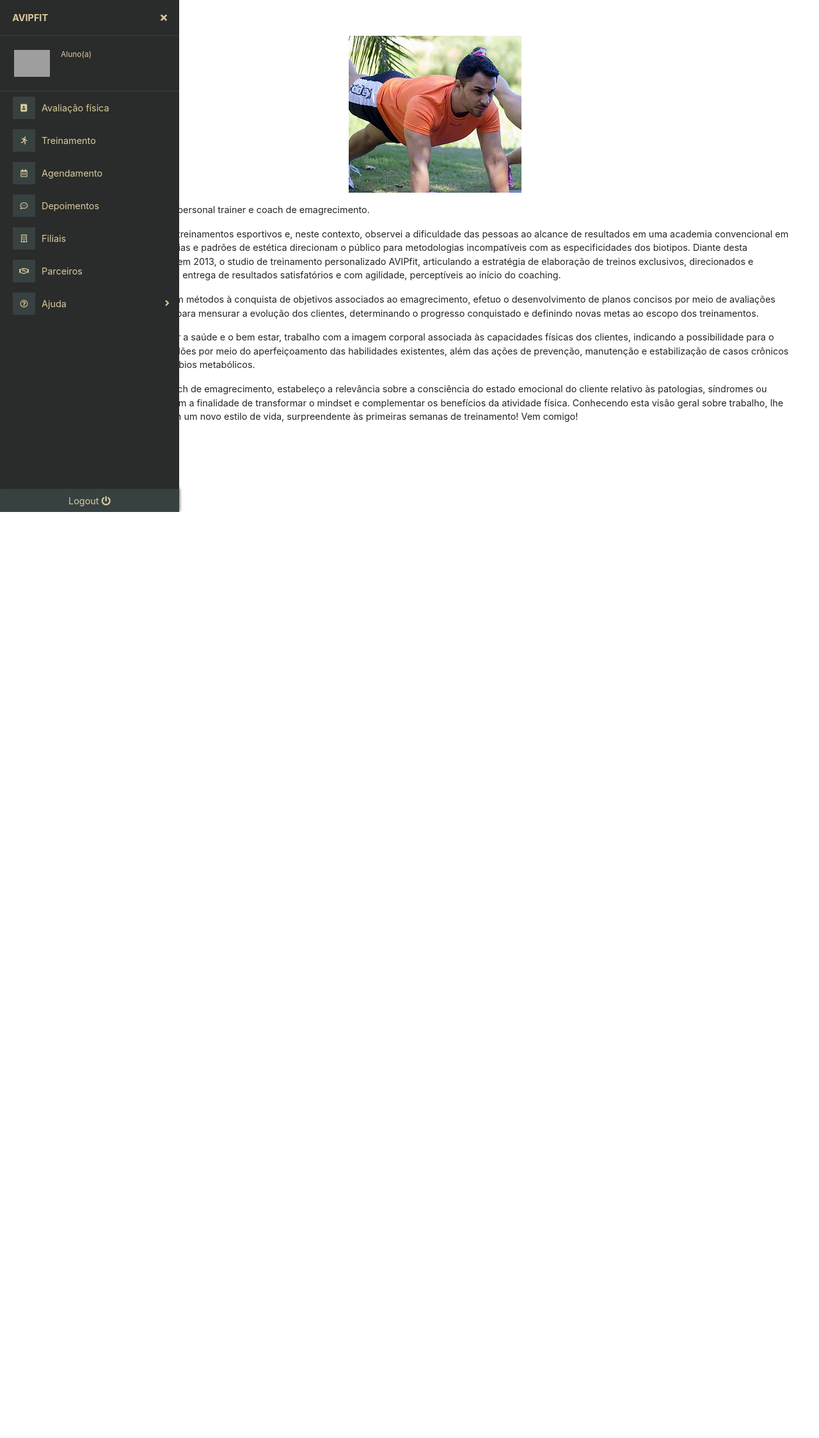
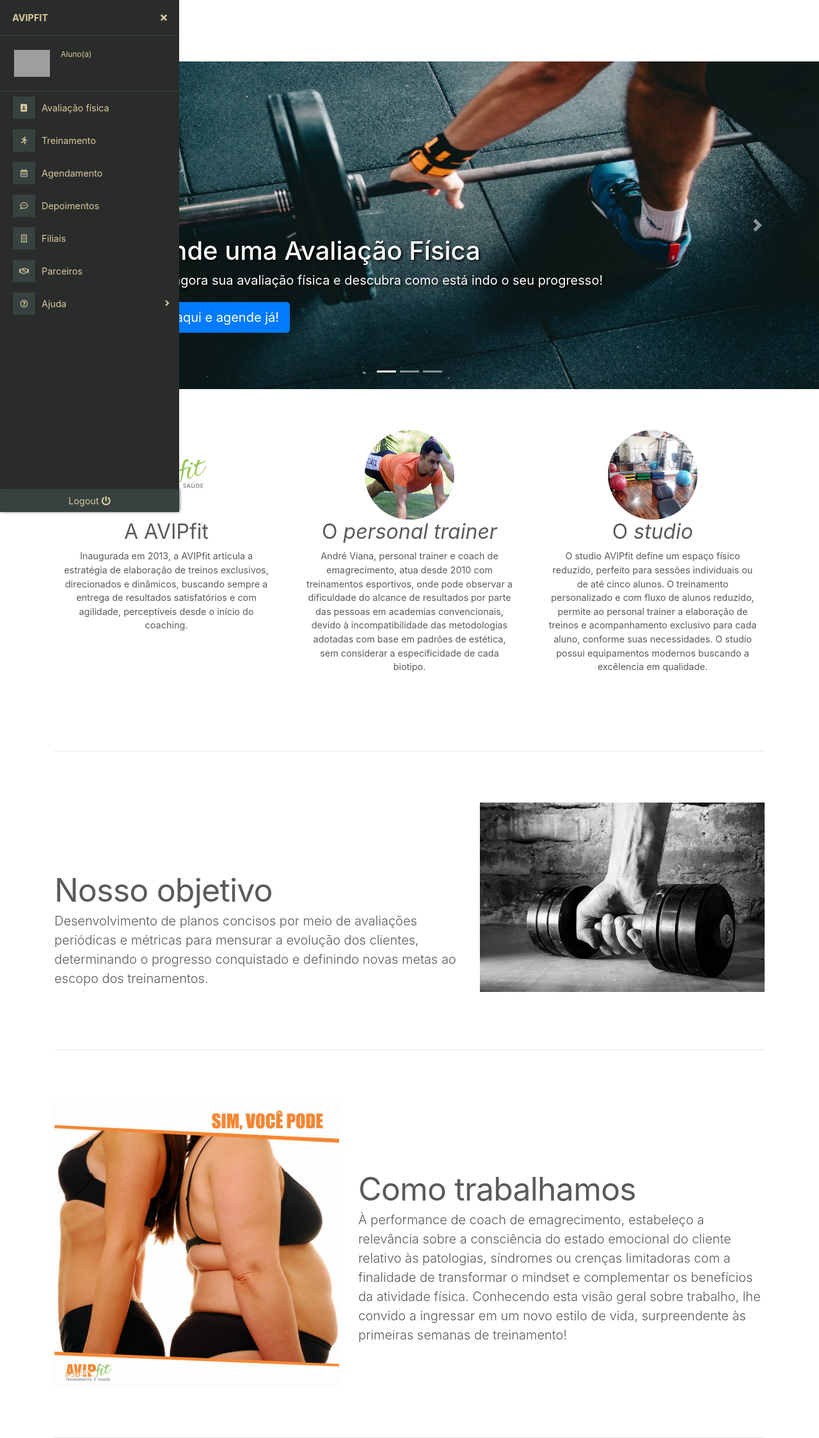
Before and after one commit to danielmestre98/avipfitprojectweb, a PHP site: page /aluno/principal in a window 1280 px wide. Shown: the whole page at 64% size. Before the commit the page ends 800 px from the top, so only its background shows below. Run offline with PHP 8.4, Linux system fonts and the light colour scheme; the visitor is signed in with stand-in values (Sample User, id 1); data that the repository does not hold is empty; some libraries are stand-ins or nearby versions; grey boxes are pictures that could not be loaded.

Commit message:
Gerenciamento view de aluno

```diff
--- a/_notes/dwsync.xml
+++ b/_notes/dwsync.xml
@@ -5,7 +5,7 @@
 <file name=".htaccess" server="files.000webhost.com/public_html/" local="132122830195668329" remote="132121039200000000" Dst="1" />
 <file name="agendamento.php" server="files.000webhost.com/public_html/" local="132122830196356490" remote="132121039200000000" Dst="1" />
 <file name="codigo.php" server="files.000webhost.com/public_html/" local="132122830200036667" remote="132121039200000000" Dst="1" />
-<file name="depoimentos.php" server="files.000webhost.com/public_html/" local="132122830202729452" remote="132121039200000000" Dst="1" />
+<file name="depoimentos.php" server="files.000webhost.com/public_html/" local="132127750128693717" remote="132127857600000000" Dst="1" />
 <file name="filiais.php" server="files.000webhost.com/public_html/" local="132122830233676731" remote="132122784000000000" Dst="1" />
 <file name="index.php" server="files.000webhost.com/public_html/" local="132122830236459572" remote="132121039200000000" Dst="1" />
 <file name="nav.php" server="files.000webhost.com/public_html/" local="132127697007559422" remote="132127804800000000" Dst="1" />
--- a/aluno/_notes/dwsync.xml
+++ b/aluno/_notes/dwsync.xml
@@ -3,15 +3,15 @@
 <file name="agendamento.php" server="files.000webhost.com/public_html/" local="132120880800000000" remote="132120880800000000" Dst="1" />
 <file name="aprovacao.php" server="files.000webhost.com/public_html/" local="132120880800000000" remote="132120880800000000" Dst="1" />
 <file name="aval_fisica.php" server="files.000webhost.com/public_html/" local="132120880800000000" remote="132120880800000000" Dst="1" />
-<file name="depoimentos.php" server="files.000webhost.com/public_html/" local="132120880800000000" remote="132120880800000000" Dst="1" />
+<file name="depoimentos.php" server="files.000webhost.com/public_html/" local="132127748808359497" remote="132127856400000000" Dst="1" />
 <file name="filiais.php" server="files.000webhost.com/public_html/" local="132120880800000000" remote="132120880800000000" Dst="1" />
 <file name="manuais.php" server="files.000webhost.com/public_html/" local="132120880800000000" remote="132120880800000000" Dst="1" />
-<file name="nav.php" server="files.000webhost.com/public_html/" local="132127709012057417" remote="132127816800000000" Dst="1" />
+<file name="nav.php" server="files.000webhost.com/public_html/" local="132127723228964650" remote="132127831200000000" Dst="1" />
 <file name="novo_agen.php" server="files.000webhost.com/public_html/" local="132120880800000000" remote="132120880800000000" Dst="1" />
 <file name="novo_dep.php" server="files.000webhost.com/public_html/" local="132120880800000000" remote="132120880800000000" Dst="1" />
 <file name="novo_ticket.php" server="files.000webhost.com/public_html/" local="132120880800000000" remote="132120880800000000" Dst="1" />
 <file name="parceiros.php" server="files.000webhost.com/public_html/" local="132120880800000000" remote="132120880800000000" Dst="1" />
-<file name="principal.php" server="files.000webhost.com/public_html/" local="132120880800000000" remote="132120880800000000" Dst="1" />
+<file name="principal.php" server="files.000webhost.com/public_html/" local="132127718279243700" remote="132127825800000000" Dst="1" />
 <file name="tickets.php" server="files.000webhost.com/public_html/" local="132120880800000000" remote="132120880800000000" Dst="1" />
 <file name="treinamento.php" server="files.000webhost.com/public_html/" local="132120880800000000" remote="132120880800000000" Dst="1" />
 <file name="ver_aval.php" server="files.000webhost.com/public_html/" local="132120880800000000" remote="132120880800000000" Dst="1" />
--- a/aluno/nav.php
+++ b/aluno/nav.php
@@ -41,7 +41,7 @@ else{
 		<div class="sidebar-content">
 			<!-- sidebar-brand  -->
 			<div class="sidebar-item sidebar-brand">
-				<a href="index">avipfit</a>
+				<a href="principal">avipfit</a>
 				<div id="close-sidebar">
 					<i class="fas fa-times"></i>
 				</div>
--- a/aluno/principal.php
+++ b/aluno/principal.php
@@ -6,30 +6,128 @@ include_once( 'nav.php' );
 <head>
 	<meta charset="utf-8">
 	<title>AVIPfit</title>
+	<link rel="stylesheet" href="../css/carousel.css">
 </head>
 
 <body>
-	<main class="page-content pt-2">
-		<div id="overlay" class="overlay"></div>
-		<div class="container">
-			<div align="center">
-				<p><img src="../img/fotoprincipal.png" alt=""></p>
-			</div>
-			<p>Olá! Sou André Viana, personal trainer e coach de emagrecimento.</p>
+	<main role="main">
 
-			<p>Atuo desde 2010 com treinamentos esportivos e, neste contexto, observei a dificuldade das pessoas ao alcance de resultados em uma academia convencional em que inúmeras referências e padrões de estética direcionam o público para metodologias incompatíveis com as especificidades dos biotipos. Diante desta percepção, inaugurei, em 2013, o studio de treinamento personalizado AVIPfit, articulando a estratégia de elaboração de treinos exclusivos, direcionados e dinâmicos, eficientes à entrega de resultados satisfatórios e com agilidade, perceptíveis ao início do coaching.</p>
+      <div id="myCarousel" class="carousel slide" data-ride="carousel">
+        <ol class="carousel-indicators">
+          <li data-target="#myCarousel" data-slide-to="0" class="active"></li>
+          <li data-target="#myCarousel" data-slide-to="1"></li>
+          <li data-target="#myCarousel" data-slide-to="2"></li>
+        </ol>
+        <div class="carousel-inner">
+          <div class="carousel-item active">
+            <img class="first-slide" src="../img/aulaexp.jpg" alt="First slide">
+            <div class="container">
+              <div class="carousel-caption text-left">
+                <h1 style="text-shadow: 2px 2px 4px #000000;">Agende uma Avaliação Física</h1>
+                <p style="text-shadow: 2px 2px 4px #000000;">Agende agora sua avaliação física e descubra como está indo o seu progresso!</p>
+                <p><a class="btn btn-lg btn-primary" href="agendamento" role="button">Clique aqui e agende já!</a></p>
+              </div>
+            </div>
+          </div>
+          <div class="carousel-item">
+            <img class="second-slide" src="../img/parceiros.jpg" alt="Second slide">
+            <div class="container">
+              <div class="carousel-caption">
+                <h1 style="text-shadow: 2px 2px 4px #000000;">Conheça nossos parceiros</h1>
+                <p style="text-shadow: 2px 2px 4px #000000;">A AVIPfit possui parceria com clínicas de estética e laboratórios de manipulação. Tudo para o seu bem-estar.</p>
+                <p><a class="btn btn-lg btn-primary" href="parceiros" role="button">Clique e conheça!</a></p>
+              </div>
+            </div>
+          </div>
+          <div class="carousel-item">
+            <img class="third-slide" src="../img/faleconosco.jpg" alt="Third slide">
+            <div class="container">
+              <div class="carousel-caption text-right">
+                <h1 style="text-shadow: 2px 2px 4px #000000;">Fale conosco</h1>
+                <p style="text-shadow: 2px 2px 4px #000000;">Fique por dentro de todos os nossos eventos e conheça nossa rotina. Curta a página da AVIPfit no Facebook!</p>
+                <p><a class="btn btn-lg btn-primary" target="_blank" href="https://www.facebook.com/TreinamentoPersonalizad0/" role="button"><i class="fab fa-facebook-f"></i></a></p>
+              </div>
+            </div>
+          </div>
+        </div>
+        <a class="carousel-control-prev" href="#myCarousel" role="button" data-slide="prev">
+          <span class="carousel-control-prev-icon" aria-hidden="true"></span>
+          <span class="sr-only">Previous</span>
+        </a>
+        <a class="carousel-control-next" href="#myCarousel" role="button" data-slide="next">
+          <span class="carousel-control-next-icon" aria-hidden="true"></span>
+          <span class="sr-only">Next</span>
+        </a>
+      </div>
 
 
-			<p>Com especialização em métodos à conquista de objetivos associados ao emagrecimento, efetuo o desenvolvimento de planos concisos por meio de avaliações periódicas e métricas para mensurar a evolução dos clientes, determinando o progresso conquistado e definindo novas metas ao escopo dos treinamentos.</p>
+      <!-- Marketing messaging and featurettes
+      ================================================== -->
+      <!-- Wrap the rest of the page in another container to center all the content. -->
 
-			<p>Em busca de promover a saúde e o bem estar, trabalho com a imagem corporal associada às capacidades físicas dos clientes, indicando a possibilidade para o alcance de novas aptidões por meio do aperfeiçoamento das habilidades existentes, além das ações de prevenção, manutenção e estabilização de casos crônicos decorrentes dos distúrbios metabólicos.</p>
+      <div class="container marketing">
+
+        <!-- Three columns of text below the carousel -->
+        <div class="row">
+          <div class="col-lg-4">
+            <img class="rounded-circle" src="../img/avipfit.jpg" alt="Generic placeholder image" width="140" height="140">
+            <h2>A AVIPfit</h2>
+            <p>Inaugurada em 2013, a AVIPfit articula a estratégia de elaboração de treinos exclusivos, direcionados e dinâmicos, buscando sempre a entrega de resultados satisfatórios e com agilidade, perceptíveis desde o início do coaching.</p>
+
+          </div><!-- /.col-lg-4 -->
+          <div class="col-lg-4">
+            <img class="rounded-circle" src="../img/fotoprincipal.png" alt="Generic placeholder image" width="140" height="140">
+            <h2>O <i>personal trainer</i></h2>
+            <p>André Viana, personal trainer e coach de emagrecimento, atua desde 2010 com treinamentos esportivos, onde pode observar a dificuldade do alcance de resultados por parte das pessoas em academias convencionais, devido à incompatibilidade das metodologias adotadas com base em padrões de estética, sem considerar a especificidade de cada biotipo.</p>
+
+          </div><!-- /.col-lg-4 -->
+          <div class="col-lg-4">
+            <img class="rounded-circle" src="../img/studio.jpg" alt="Generic placeholder image" width="140" height="140">
+            <h2>O <i>studio</i></h2>
+            <p>O studio AVIPfit define um espaço físico reduzido, perfeito para sessões individuais ou de até cinco alunos. O treinamento personalizado e com fluxo de alunos reduzido, permite ao personal trainer a elaboração de treinos e acompanhamento exclusivo para cada aluno, conforme suas necessidades. O studio possui equipamentos modernos buscando a excêlencia em qualidade.</p>
+
+          </div><!-- /.col-lg-4 -->
+        </div><!-- /.row -->
 
 
-			<p>À performance de coach de emagrecimento, estabeleço a relevância sobre a consciência do estado emocional do cliente relativo às patologias, síndromes ou crenças limitadoras com a finalidade de transformar o mindset e complementar os benefícios da atividade física. Conhecendo esta visão geral sobre trabalho, lhe convido a ingressar em um novo estilo de vida, surpreendente às primeiras semanas de treinamento! Vem comigo!</p>
-		</div>
-	</main>
+        <!-- START THE FEATURETTES -->
+
+        <hr class="featurette-divider">
+
+        <div class="row featurette">
+          <div class="col-md-7">
+            <h2 class="featurette-heading">Nosso objetivo</h2>
+            <p class="lead">Desenvolvimento de planos concisos por meio de avaliações periódicas e métricas para mensurar a evolução dos clientes, determinando o progresso conquistado e definindo novas metas ao escopo dos treinamentos.</p>
+          </div>
+          <div class="col-md-5">
+            <img class="featurette-image img-fluid mx-auto" src="../img/nossoobjetivo.jpg" alt="Generic placeholder image">
+          </div>
+        </div>
+
+        <hr class="featurette-divider">
+
+        <div class="row featurette">
+          <div class="col-md-7 order-md-2">
+            <h2 class="featurette-heading">Como trabalhamos</h2>
+            <p class="lead">À performance de coach de emagrecimento, estabeleço a relevância sobre a consciência do estado emocional do cliente relativo às patologias, síndromes ou crenças limitadoras com a finalidade de transformar o mindset e complementar os benefícios da atividade física. Conhecendo esta visão geral sobre trabalho, lhe convido a ingressar em um novo estilo de vida, surpreendente às primeiras semanas de treinamento!</p>
+          </div>
+          <div class="col-md-5 order-md-1">
+            <img class="featurette-image img-fluid mx-auto" src="../img/trabalho.jpg" alt="Generic placeholder image">
+          </div>
+        </div>
+		  <hr class="featurette-divider">
+
+
+        <!-- /END THE FEATURETTES -->
+
+      </div><!-- /.container -->
+
+
+      <!-- FOOTER -->
+
+    </main>
 	<!-- page-content" -->
-	</div>
-	<!-- page-content" -->
+
+
 </body>
 </html>
```
Also changed, not shown: aluno/depoimentos.php (+18 -2 lines), depoimentos.php (+20 -3 lines).
